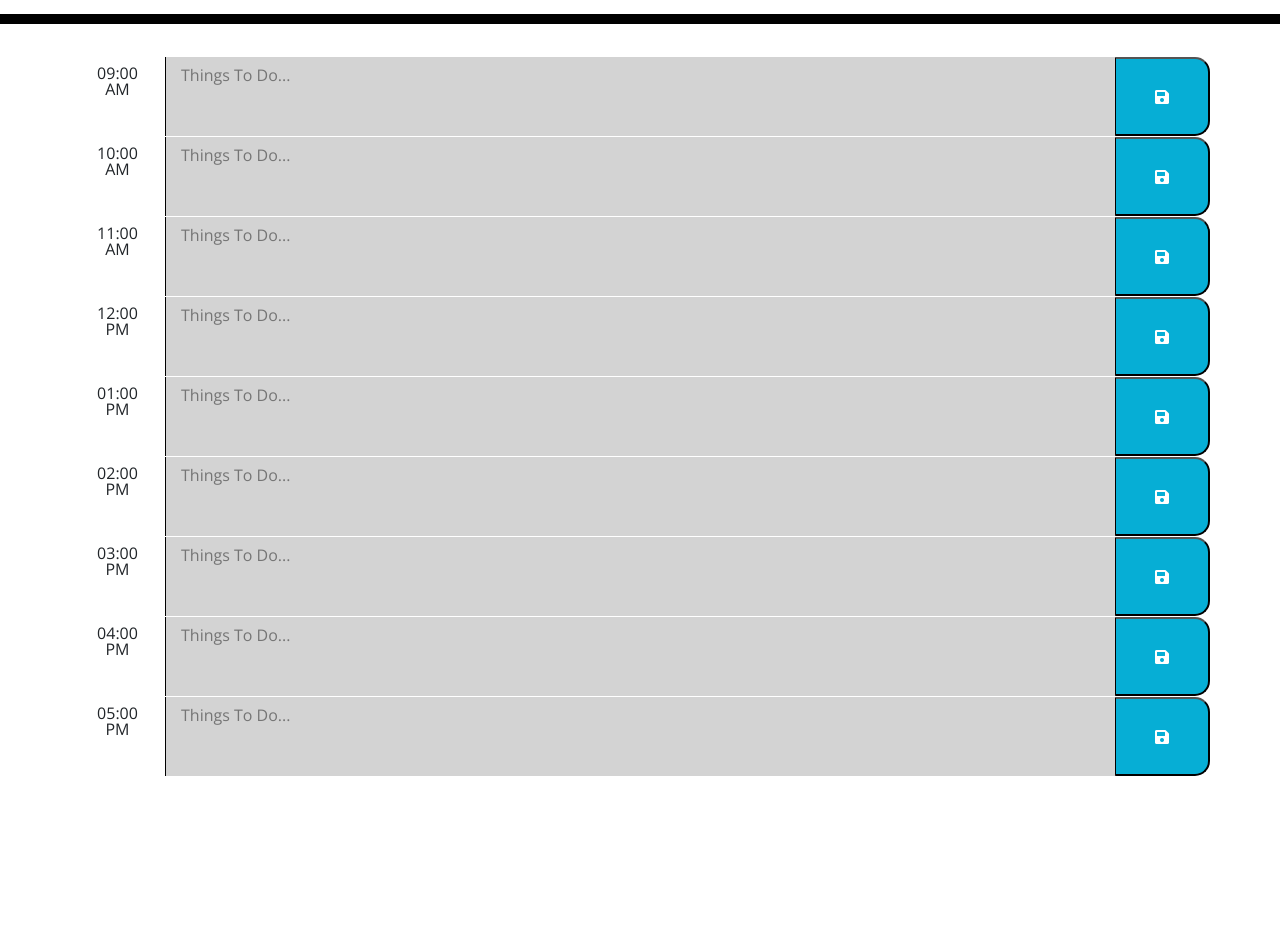
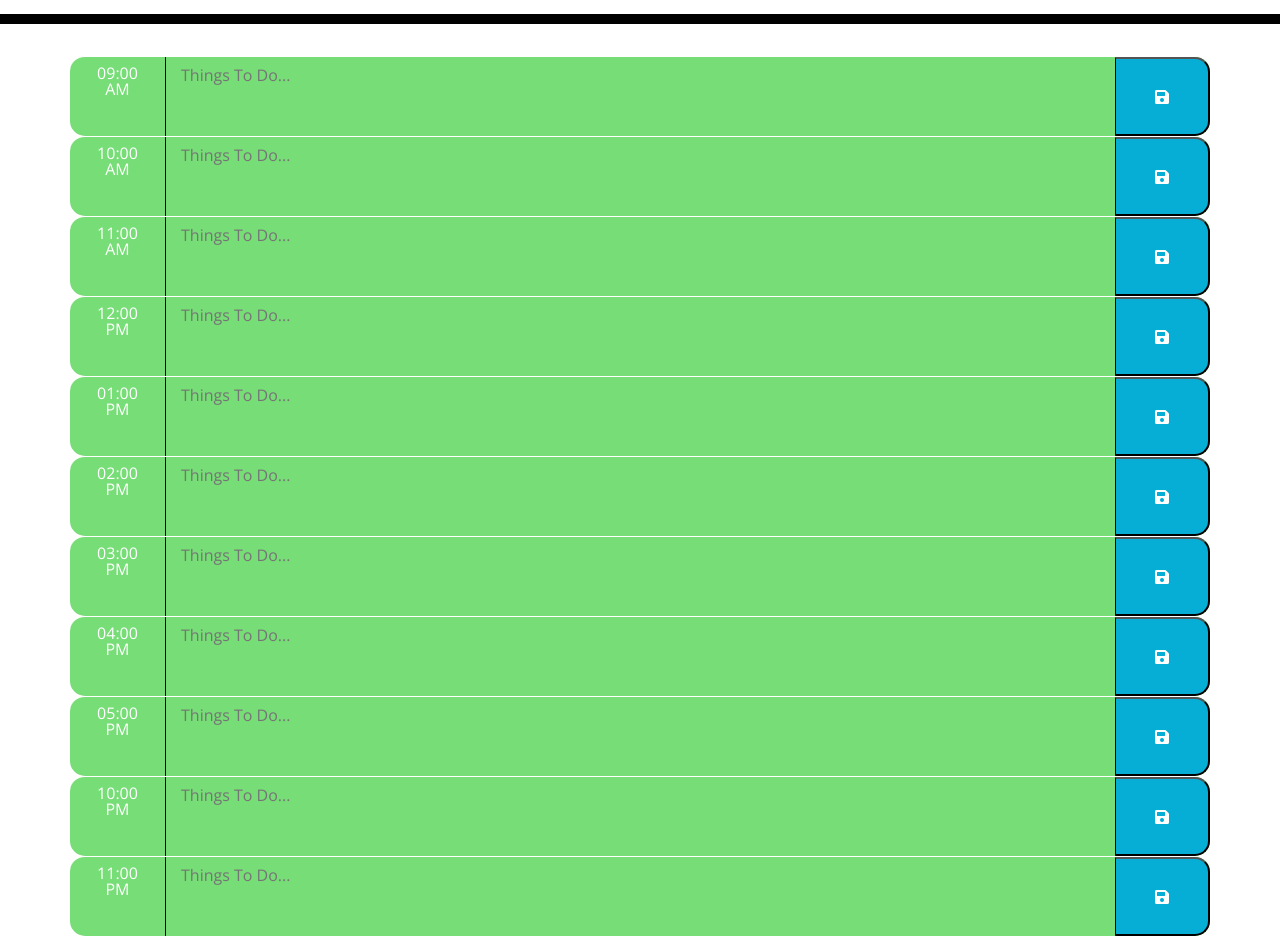
Before and after one commit to richmonddz/Work-Day-Scheduler, a plain HTML site: page index.html in a window 1280 px wide. Shown: the part 280-1216 px from the top of the page. Before the commit the page ends 1056 px from the top, so only its background shows below. Drawn offline with nearby package versions, Linux system fonts and the light colour scheme.

Commit message:
functioning website, added to readme and screenshot

```diff
--- a/index.html
+++ b/index.html
@@ -19,6 +19,7 @@
       rel="stylesheet"
     />
     <link rel="stylesheet" href="style.css" />
+
     <title>Work Day Scheduler</title>
   </head>
 
@@ -31,61 +32,70 @@
     <div class="container">
       <!-- Timeblocks go here -->
       <!--9am-->
-      <div class="row time-block" id="9am">
+      <div class="row time-block" id="9">
         <div class="col-md-1 Time pt-2">09:00 AM</div>
         <textarea class="col-md-10 ToDo" placeholder="Things To Do..."></textarea>
         <button class="col-1 saveBtn"><i class="fas fa-save"></i></button>
       </div>
 
       <!--10am-->
-      <div class="row time-block" id="10am">
+      <div class="row time-block" id="10">
         <div class="col-md-1 Time pt-2">10:00 AM</div>
         <textarea class="col-md-10 ToDo" placeholder="Things To Do..."></textarea>
         <button class="col-1 saveBtn"><i class="fas fa-save"></i></button>
       </div>
       <!--11am-->
-      <div class="row time-block" id="11am">
+      <div class="row time-block" id="11">
         <div class="col-md-1 Time pt-2">11:00 AM</div>
         <textarea class="col-md-10 ToDo" placeholder="Things To Do..."></textarea>
         <button class="col-1 saveBtn"><i class="fas fa-save"></i></button>
       </div>
       <!--12pm-->
-      <div class="row time-block" id="12pm">
+      <div class="row time-block" id="12">
         <div class="col-md-1 Time pt-2">12:00 PM</div>
         <textarea class="col-md-10 ToDo" placeholder="Things To Do..."></textarea>
         <button class="col-1 saveBtn"><i class="fas fa-save"></i></button>
       </div>
       <!--1pm-->
-      <div class="row time-block" id="1pm">
+      <div class="row time-block" id="13">
         <div class="col-md-1 Time pt-2">01:00 PM</div>
         <textarea class="col-md-10 ToDo" placeholder="Things To Do..."></textarea>
         <button class="col-1 saveBtn"><i class="fas fa-save"></i></button>
       </div>
       <!--2pm-->
-      <div class="row time-block" id="2pm">
+      <div class="row time-block" id="14">
         <div class="col-md-1 Time pt-2">02:00 PM</div>
         <textarea class="col-md-10 ToDo" placeholder="Things To Do..."></textarea>
         <button class="col-1 saveBtn"><i class="fas fa-save"></i></button>
       </div>
       <!--3pm-->
-      <div class="row time-block" id="3pm">
+      <div class="row time-block" id="15">
         <div class="col-md-1 Time pt-2">03:00 PM</div>
         <textarea class="col-md-10 ToDo" placeholder="Things To Do..."></textarea>
         <button class="col-1 saveBtn"><i class="fas fa-save"></i></button>
       </div>
       <!--4pm-->
-      <div class="row time-block" id="4pm">
+      <div class="row time-block" id="16">
         <div class="col-md-1 Time pt-2">04:00 PM</div>
         <textarea class="col-md-10 ToDo" placeholder="Things To Do..."></textarea>
         <button class="col-1 saveBtn"><i class="fas fa-save"></i></button>
       </div>
       <!--5pm-->
-      <div class="row time-block" id="5pm">
+      <div class="row time-block" id="17">
         <div class="col-md-1 Time pt-2">05:00 PM</div>
         <textarea class="col-md-10 ToDo" placeholder="Things To Do..."></textarea>
         <button class="col-1 saveBtn"><i class="fas fa-save"></i></button>
       </div>
-
+      <div class="row time-block" id="22">
+        <div class="col-md-1 Time pt-2">10:00 PM</div>
+        <textarea class="col-md-10 ToDo" placeholder="Things To Do..."></textarea>
+        <button class="col-1 saveBtn"><i class="fas fa-save"></i></button>
+      </div>
+      <div class="row time-block" id="23">
+        <div class="col-md-1 Time pt-2">11:00 PM</div>
+        <textarea class="col-md-10 ToDo" placeholder="Things To Do..."></textarea>
+        <button class="col-1 saveBtn"><i class="fas fa-save"></i></button>
+      </div>
     <script src="https://cdnjs.cloudflare.com/ajax/libs/jquery/3.2.1/jquery.min.js"></script>
     <script src="https://cdnjs.cloudflare.com/ajax/libs/moment.js/2.24.0/moment.min.js"></script>
     <script src="script.js"></script>
--- a/script.js
+++ b/script.js
@@ -9,22 +9,35 @@ saveBtn.on("click", function () {
   localStorage.setItem(time, todo);
 });
 function ColorCode() {
-  var hour = moment().hours();
+  var currHour = moment().hours();
 
-  $(".ToDo").each(function () {
+  $(".time-block").each(function () {
     var SetHour = parseInt($(this).attr("id"));
 
-    if (SetHour > hour) {
+    if (SetHour > currHour) {
       $(this).addClass("future");
       $(this).removeClass("present");
       $(this).removeClass("past");
-    } else if (SetHour === hour) {
+    } else if (SetHour < currHour) {
+      $(this).addClass("past");
+      $(this).removeClass("future");
+      $(this).removeClass("present");
+    } else {
+      $(this).removeClass("future");
+      $(this).removeClass("past");
       $(this).addClass("present");
-      $(this).removeClass("past");
-      $(this).removeClass("future");
-    } else {
-      $(this).addClass("past");
     }
   });
 }
+function RetToDo() {
+  $(".Time").each(function () {
+    var ToDoHr = $(this).text();
+    var FtToDo = localStorage.getItem(ToDoHr);
+    if (FtToDo !== null) {
+      $(this).siblings(".ToDo").val(FtToDo);
+    }
+  });
+}
+
+RetToDo();
 ColorCode();
--- a/style.css
+++ b/style.css
@@ -44,7 +44,7 @@ textarea {
 
 .past {
   background-color: #d3d3d3;
-  color: white;
+  color: black;
 }
 
 .present {
```
Also changed, not shown: Screen Shot 2022-04-23 at 11.00.43 PM.png (added), 1 other file.
